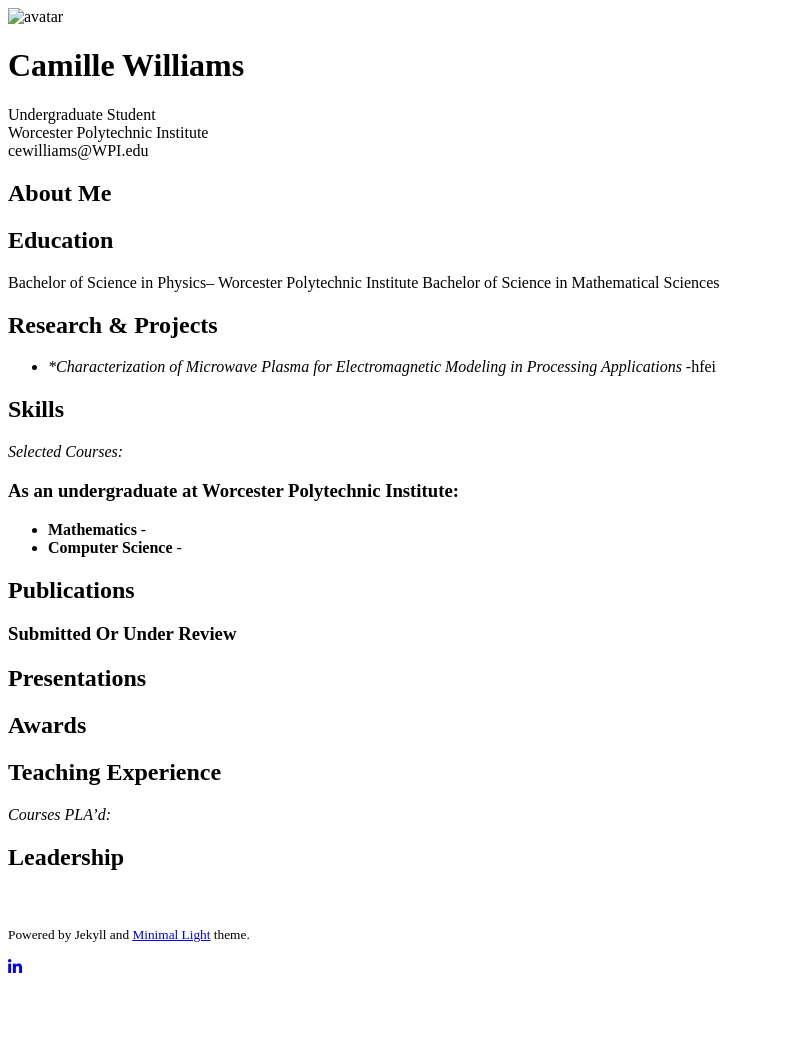
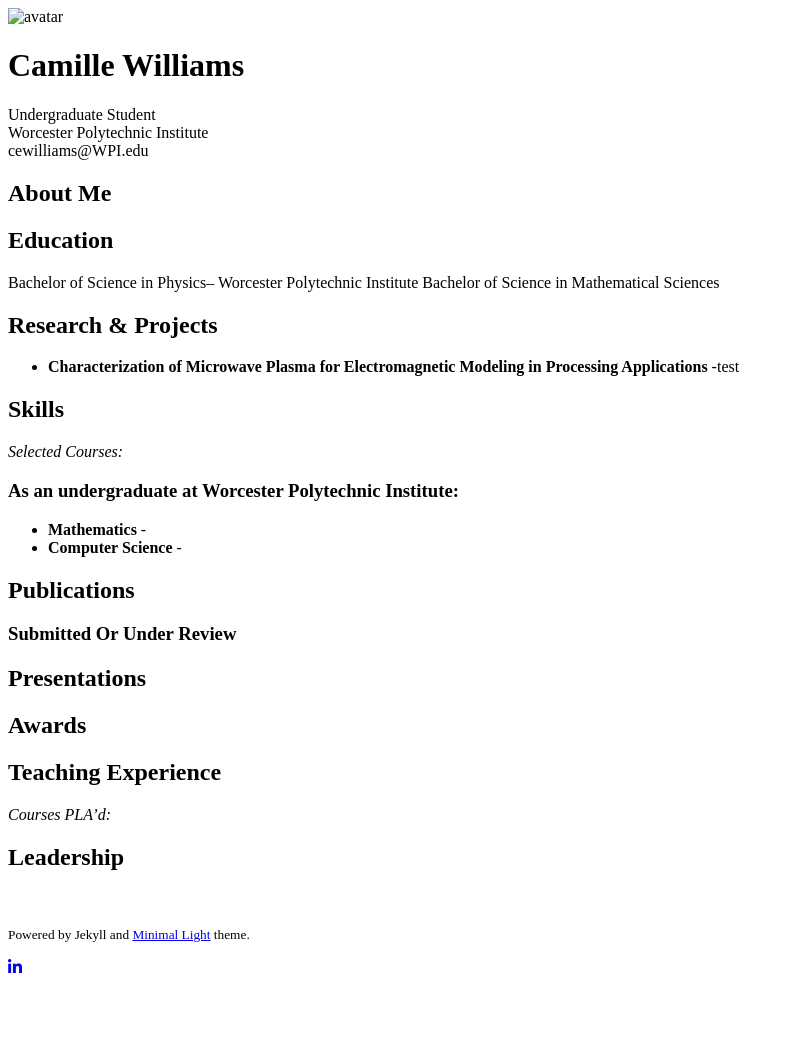
Before and after one commit to CamilleW8831/CamilleW8831.github.io, a Jekyll site: the page built from index.md, in a window 1280 px wide. Shown: the whole page, without its empty margins (0-793 px from the left). Built offline with Jekyll 4.4.1, drawn with Linux system fonts in a browser that asks for light colours; nearby versions of some CDN libraries; a style sheet for code colours, icons or effects is not loaded; our own code applies the rules of GitHub Pages for plain Markdown files.

Commit message:
Update index.md

```diff
--- a/index.md
+++ b/index.md
@@ -11,8 +11,8 @@ Bachelor of Science in Physics-- Worcester Polytechnic Institute
 Bachelor of Science in Mathematical Sciences
 
 ## Research & Projects
-- **Characterization of Microwave Plasma for Electromagnetic Modeling in Processing Applications*
-    -hfei
+- **Characterization of Microwave Plasma for Electromagnetic Modeling in Processing Applications**
+    -test
 
 
 ## Skills
```
